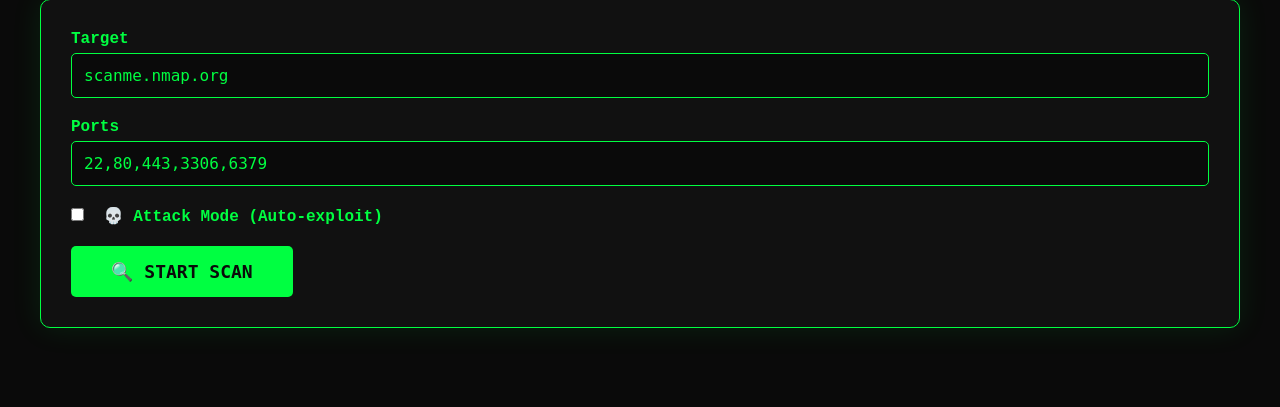
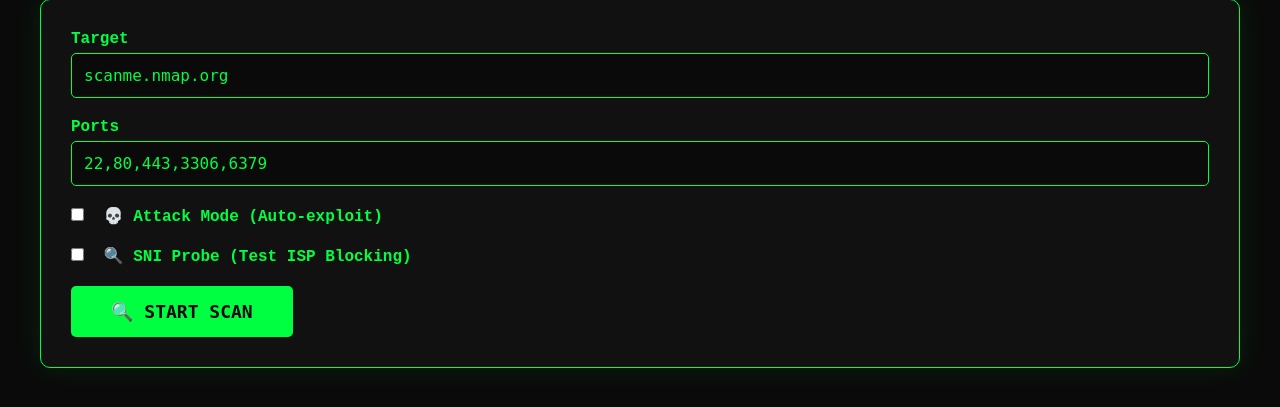
Before and after one commit to feranmiabiola1002/Scanner-web, a Flask app: page / in a window 1280 px wide. Shown: the part 199-606 px from the top of the page. Run offline with Flask 3, Linux system fonts and the light colour scheme.

Commit message:
Update index.html

```diff
--- a/templates/index.html
+++ b/templates/index.html
@@ -24,6 +24,8 @@
         .results h2 { margin-bottom: 20px; text-align: center; }
         .summary { display: flex; gap: 20px; margin-bottom: 20px; flex-wrap: wrap; }
         .stat { padding: 10px 20px; background: #0a0a0a; border: 1px solid #00ff41; border-radius: 5px; flex: 1; text-align: center; min-width: 150px; }
+        .stat.warning { border-color: #ffaa00; color: #ffaa00; }
+        .stat.blocked { border-color: #ff0040; color: #ff0040; }
         table { width: 100%; border-collapse: collapse; }
         th, td { border: 1px solid #00ff41; padding: 10px; text-align: left; }
         th { background: #0a0a0a; color: #00ff41; }
@@ -38,6 +40,10 @@
         .no-results .icon { font-size: 48px; margin-bottom: 20px; }
         .no-results h3 { color: #ffaa00; margin-bottom: 10px; }
         .no-results p { color: #00ff41; opacity: 0.7; }
+        .sni-results { margin-top: 20px; padding: 20px; border: 1px solid #ff6600; border-radius: 10px; background: #1a0a00; }
+        .sni-results h3 { color: #ff6600; }
+        .sni-blocked { color: #ff0040; }
+        .sni-accessible { color: #00ff41; }
         @media (max-width: 768px) { header h1 { font-size: 2em; } .summary { flex-direction: column; } table { font-size: 12px; } th, td { padding: 5px; } }
     </style>
 </head>
@@ -55,6 +61,9 @@
             </div>
             <div class="input-group">
                 <label><input type="checkbox" id="attack"> 💀 Attack Mode (Auto-exploit)</label>
+            </div>
+            <div class="input-group">
+                <label><input type="checkbox" id="probeSni"> 🔍 SNI Probe (Test ISP Blocking)</label>
             </div>
             <button onclick="startScan()">🔍 START SCAN</button>
             <div id="status" class="status hidden"></div>
@@ -74,6 +83,7 @@
             const target = document.getElementById('target').value.trim();
             const ports = document.getElementById('ports').value.trim();
             const attack = document.getElementById('attack').checked;
+            const probeSni = document.getElementById('probeSni').checked;
             if (!target) { alert('Please enter a target'); return; }
             const status = document.getElementById('status');
             const progressBar = document.getElementById('progressBar');
@@ -86,7 +96,7 @@
                 const response = await fetch('/api/scan', {
                     method: 'POST',
                     headers: { 'Content-Type': 'application/json' },
-                    body: JSON.stringify({ target, ports, attack })
+                    body: JSON.stringify({ target, ports, attack, probe_sni: probeSni })
                 });
                 const data = await response.json();
                 if (data.error) { status.textContent = '❌ ' + data.error; status.className = 'status error'; return; }
@@ -134,9 +144,50 @@
         function displayResults(results) {
             const resultContent = document.getElementById('resultContent');
 
-            // Check if results is empty or null
-            if (!results || results.length === 0) {
-                resultContent.innerHTML = `
+            // Extract SNI probe results
+            let sniProbe = null;
+            let scanResults = [];
+            for (const item of results) {
+                if (item && item.type === 'sni_probe') {
+                    sniProbe = item.results;
+                } else if (item && item.port !== undefined) {
+                    scanResults.push(item);
+                }
+            }
+
+            // Show SNI probe results first if exists
+            if (sniProbe) {
+                let sniHtml = `
+                    <div class="sni-results">
+                        <h3>🔍 ISP SNI BLOCKING TEST</h3>
+                        <p><strong>Target:</strong> ${sniProbe.target || 'N/A'}</p>
+                        <p><strong>Direct Access:</strong> ${sniProbe.direct_accessible ? '✅ Yes' : '❌ No'}</p>
+                        <p><strong>ISP Blocking Detected:</strong> ${sniProbe.isp_blocking_detected ? '🚨 YES' : '✅ No'}</p>
+                `;
+
+                if (sniProbe.sni_blocked_domains && sniProbe.sni_blocked_domains.length > 0) {
+                    sniHtml += `<p><strong>Blocked Domains:</strong></p><ul>`;
+                    for (const domain of sniProbe.sni_blocked_domains) {
+                        sniHtml += `<li class="sni-blocked">🚫 ${domain}</li>`;
+                    }
+                    sniHtml += `</ul>`;
+                }
+
+                if (sniProbe.accessible_domains && sniProbe.accessible_domains.length > 0) {
+                    sniHtml += `<p><strong>Accessible Domains:</strong></p><ul>`;
+                    for (const domain of sniProbe.accessible_domains) {
+                        sniHtml += `<li class="sni-accessible">✅ ${domain}</li>`;
+                    }
+                    sniHtml += `</ul>`;
+                }
+
+                sniHtml += `</div>`;
+                resultContent.innerHTML += sniHtml;
+            }
+
+            // Check if scan results is empty or null
+            if (!scanResults || scanResults.length === 0) {
+                resultContent.innerHTML += `
                     <div class="no-results">
                         <div class="icon">🔒</div>
                         <h3>No Open Ports Found</h3>
@@ -151,8 +202,8 @@
             }
 
             let html = '<div class="result-grid">';
-            const openPorts = results.filter(r => r && r.port);
-            const vulnPorts = results.filter(r => r && r.vulnerable);
+            const openPorts = scanResults.filter(r => r && r.port);
+            const vulnPorts = scanResults.filter(r => r && r.vulnerable);
 
             if (openPorts.length === 0) {
                 html += `
@@ -163,19 +214,19 @@
                         <p style="margin-top: 10px; color: #ffaa00;">Try scanning a different target or port range.</p>
                     </div>
                 `;
-                resultContent.innerHTML = html;
+                resultContent.innerHTML += html;
                 return;
             }
 
             html += `<div class="summary">
                 <div class="stat">📡 Open Ports: ${openPorts.length}</div>
                 <div class="stat">💀 Vulnerable: ${vulnPorts.length}</div>
-                <div class="stat">🔒 SSL Ports: ${results.filter(r => r && r.port && [443,8443,465,993,995].includes(r.port)).length}</div>
+                <div class="stat">🔒 SSL Ports: ${scanResults.filter(r => r && r.port && [443,8443,465,993,995].includes(r.port)).length}</div>
             </div>
             <table>
                 <tr><th>Port</th><th>Service</th><th>Banner</th><th>SNI</th><th>Status</th></tr>`;
 
-            for (const result of results) {
+            for (const result of scanResults) {
                 if (!result || !result.port) continue;
                 const vuln = result.vulnerable ? '💀 VULNERABLE' : '✅ Secure';
                 const vulnClass = result.vulnerable ? 'vuln' : '';
@@ -193,7 +244,7 @@
                 }
             }
             html += '</table></div>';
-            resultContent.innerHTML = html;
+            resultContent.innerHTML += html;
         }
         async function exportReport() {
             if (!currentScanId) { alert('No scan results to export'); return; }
@@ -201,4 +252,4 @@
         }
     </script>
 </body>
-</html>
+    </html>
```
